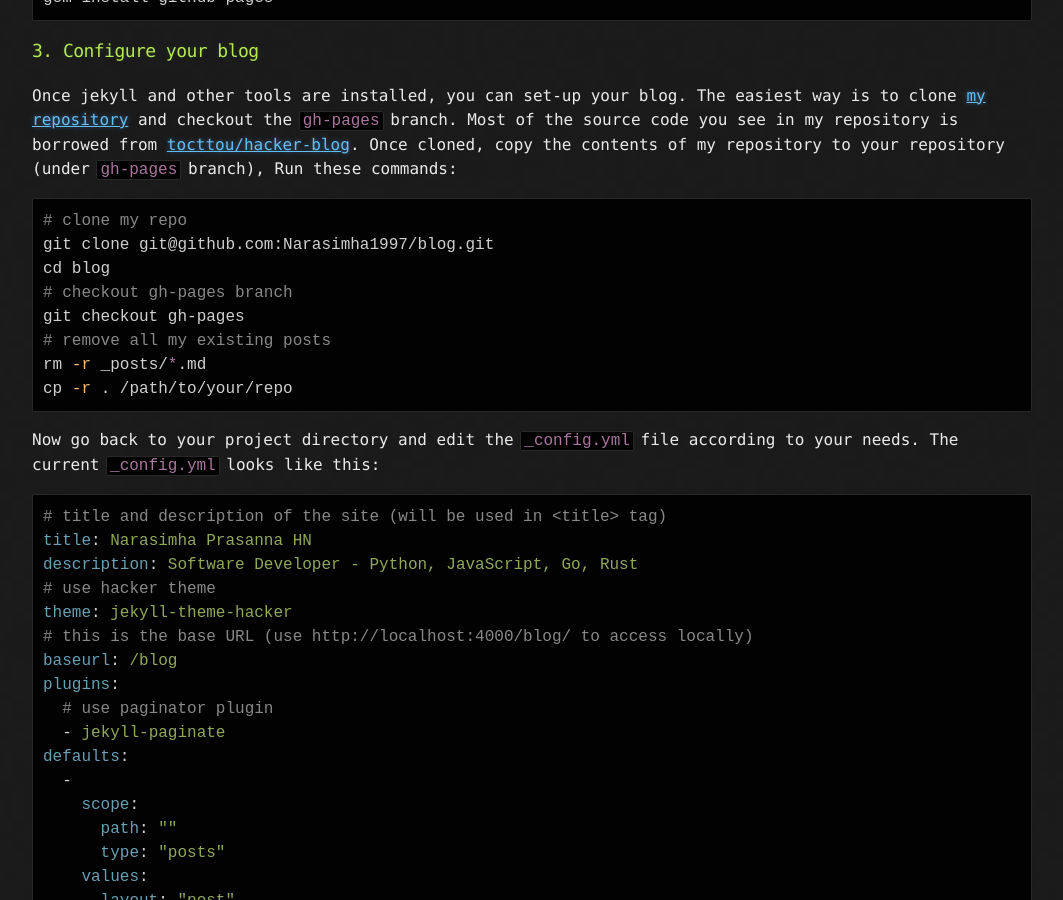
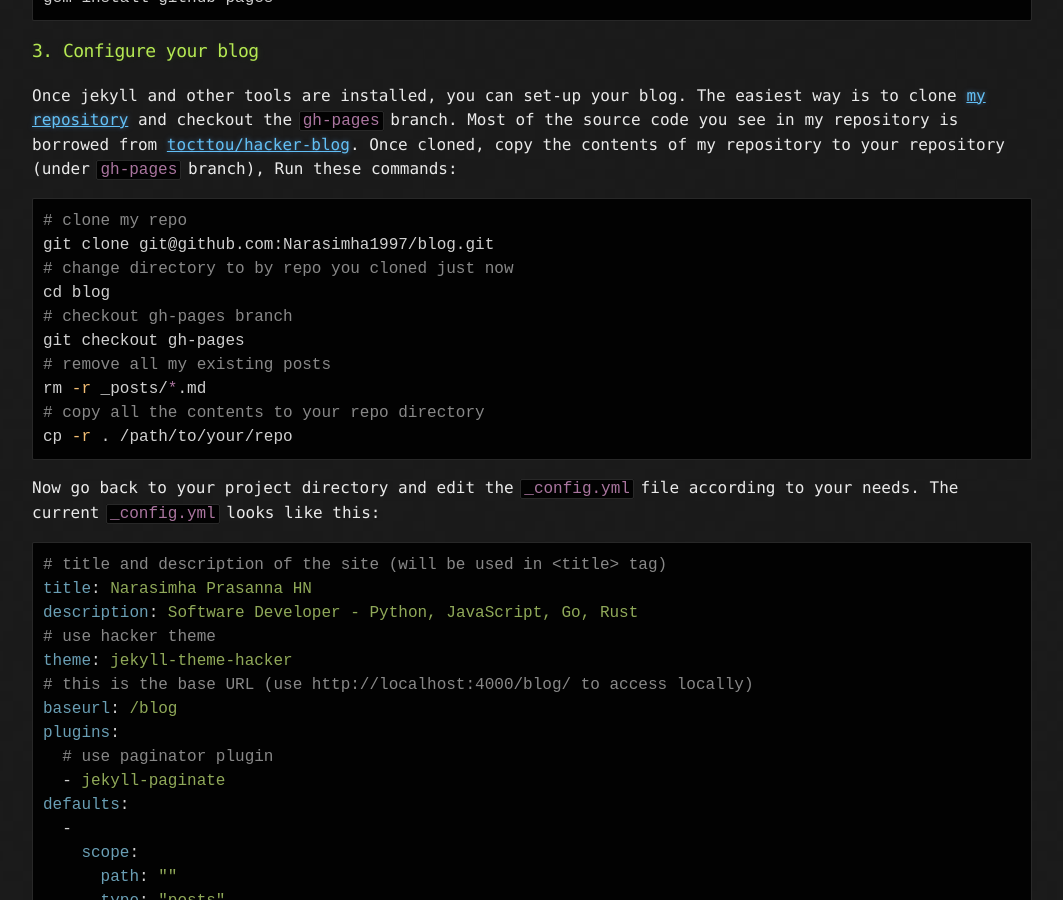
Before and after one commit to Narasimha1997/blog, a Jekyll site: the page built from _posts/2022-03-28-Deploy-Blog.md, in a window 1280 px wide and 900 px high, scrolled down 2180 px. Shown: the whole window, without its empty margins (108-1171 px from the left). Built offline with Jekyll 4.4.1, drawn with Linux system fonts in a browser that asks for light colours; some of the changed lines change nothing that is shown; some of the changed text lies outside the part shown.

Commit message:
Fix typos

````diff
--- a/_posts/2022-03-28-Deploy-Blog.md
+++ b/_posts/2022-03-28-Deploy-Blog.md
@@ -20,8 +20,8 @@
 
 ### 1. Getting Started - Create a GitHub Repository and enable gh-pages:
 This is fairly easy, if you have used GithHub before, most probably this will be like a cake-walk for you.
-1. Check to this [tutorial](https://docs.github.com/en/get-started/quickstart/create-a-repo) to create a new repository.
-2. Check this [tutorial](https://docs.github.com/en/pages/getting-started-with-github-pages/configuring-a-publishing-source-for-your-github-pages-site) to enable gh-pages feature for the repository you created.
+1. Follow this [tutorial](https://docs.github.com/en/get-started/quickstart/create-a-repo) to create a new repository.
+2. Follow this [tutorial](https://docs.github.com/en/pages/getting-started-with-github-pages/configuring-a-publishing-source-for-your-github-pages-site) to enable gh-pages feature for the repository you created.
 
 In my case, I wanted all the codebase related to my blog to be under `gh-pages` branch and not under `main` or `master`, so I selected `gh-pages` as the source branch. GitHub also provides some pre-configured jekyll themes for you to choose, I selected `hacker` theme, because I am a hacker fanboy - who grew up watching `Matrix` and `Mr.Robot`.
 
@@ -62,11 +62,13 @@
 ```sh
 # clone my repo
 git clone git@github.com:Narasimha1997/blog.git
+# change directory to by repo you cloned just now
 cd blog
 # checkout gh-pages branch
 git checkout gh-pages
 # remove all my existing posts
 rm -r _posts/*.md
+# copy all the contents to your repo directory
 cp -r . /path/to/your/repo
 ```
 Now go back to your project directory and edit the `_config.yml` file according to your needs. The current `_config.yml` looks like this:
````
